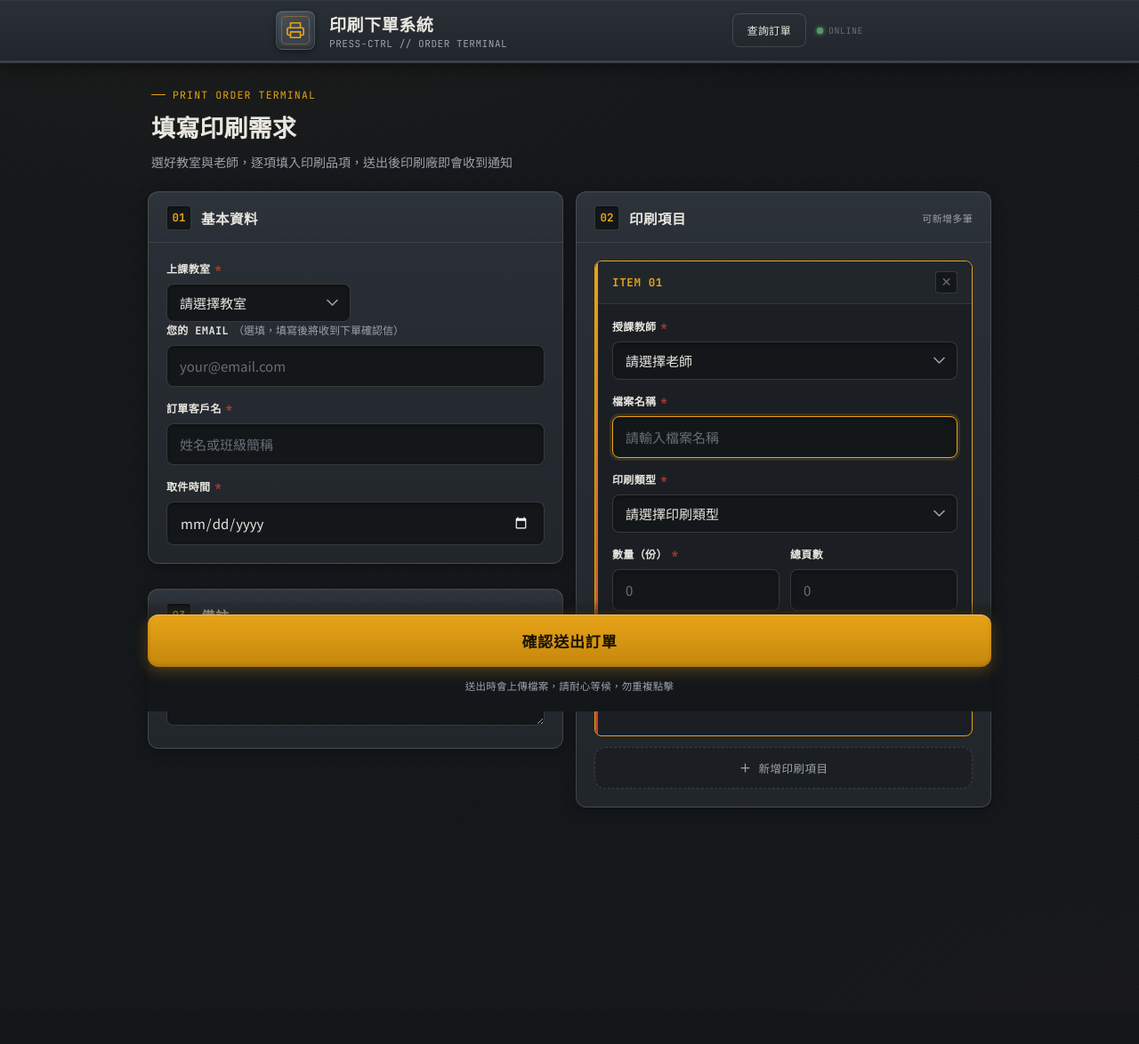
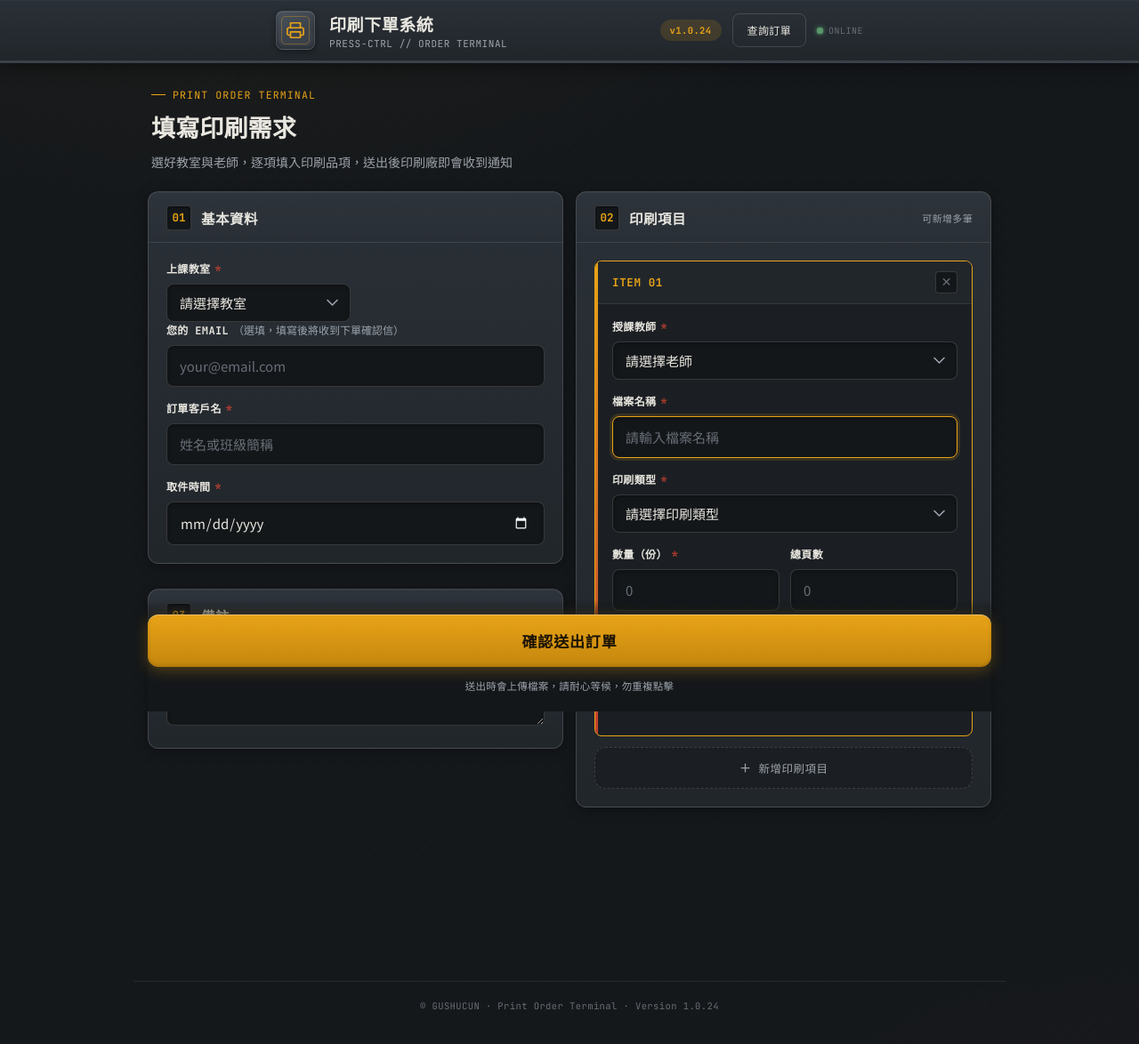
Before and after one commit to AllenGuShu/print-system-v2, a website: page public/index.html in a window 1280 px wide. Shown: the whole page at 89% size. Before the commit the page ends 1137 px from the top, so only its background shows below. Drawn offline with nearby package versions, Linux system fonts and the light colour scheme.

Commit message:
Update index.html

```diff
--- a/public/index.html
+++ b/public/index.html
@@ -90,6 +90,11 @@ body{
   transition:all .15s;
 }
 .nav-track-link:hover{border-color:var(--safety); color:var(--safety)}
+.version-tag{
+  font-family:'JetBrains Mono',monospace; font-size:10.5px; color:var(--safety);
+  background:var(--safety-dim); padding:5px 11px; border-radius:20px;
+  letter-spacing:.04em; font-weight:600;
+}
 .status-lamp{
   display:flex; align-items:center; gap:6px;
   font-family:'JetBrains Mono',monospace; font-size:10px; color:var(--ink3);
@@ -350,6 +355,7 @@ textarea{resize:vertical; min-height:76px; line-height:1.6}
       <span class="header-sub">PRESS-CTRL // ORDER TERMINAL</span>
     </div>
     <div class="header-right" style="display:flex;align-items:center;gap:12px">
+      <span class="version-tag">v1.0.24</span>
       <a href="/track" class="nav-track-link">查詢訂單</a>
       <span class="status-lamp"><span class="dot"></span>Online</span>
     </div>
@@ -775,5 +781,12 @@ async function submitOrder(){
 restoreMemory();
 addItem();
 </script>
+
+<footer style="max-width:980px;margin:36px auto 0;padding:20px 16px;text-align:center;border-top:1px solid var(--line)">
+  <p style="font-family:'JetBrains Mono',monospace;font-size:10.5px;color:var(--ink3);letter-spacing:.04em">
+    © GUSHUCUN · Print Order Terminal · Version 1.0.24
+  </p>
+</footer>
+
 </body>
 </html>
```
